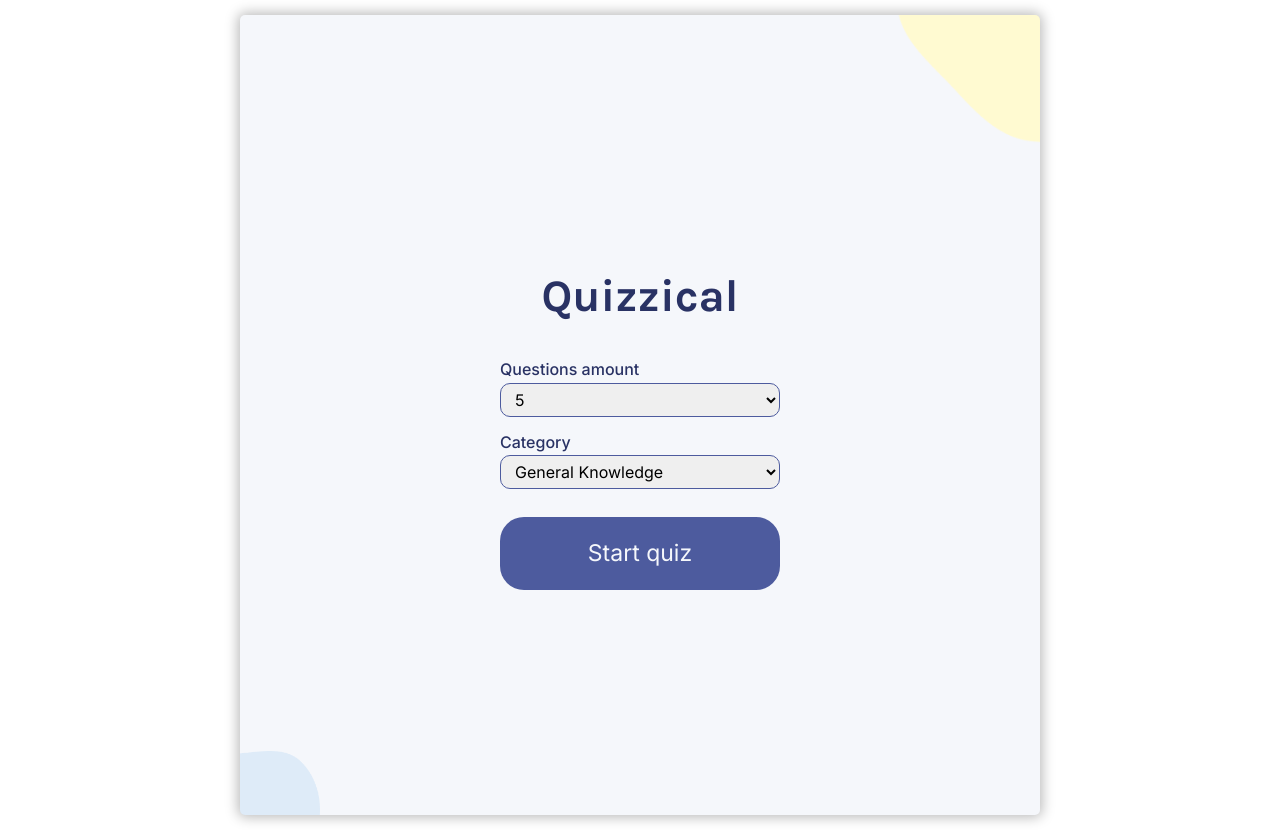
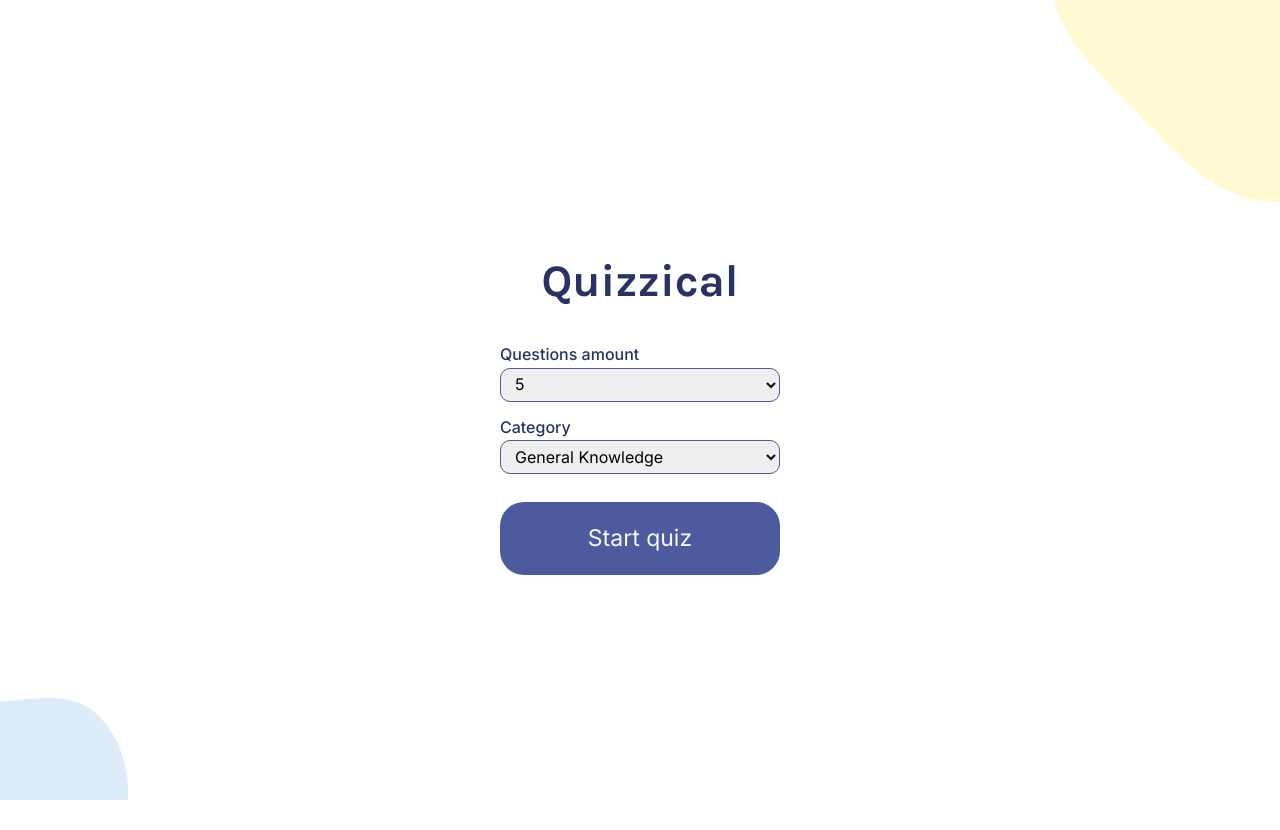
Before and after one commit to marcin10lw/quizzical-react, a React (Create React App) app: page / in a window 1280 px wide. After the commit the page ends 800 px from the top, so only its background shows below. Built offline with nearby package versions, Linux system fonts and the light colour scheme.

Commit message:
moved styling pictures to root

```diff
--- a/src/GlobalStyle.js
+++ b/src/GlobalStyle.js
@@ -12,18 +12,14 @@ export const GlobalStyle = createGlobalStyle`
 
   body {
     font-family: "Inter", sans-serif;
-    padding: 15px;
-
-    @media (max-width: ${({ theme }) => theme.mobile}px) {
-      padding: 0;
-    }
   }
 
   #root {
-    @media (min-width: ${({ theme }) => theme.mobile}px) {
-      min-height: 100vh;
-      display: flex;
-      align-items: center;
-    }
+    height: 100vh;
+    background-image: url(${`${process.env.PUBLIC_URL}/images/blob-top.png`}),
+    url(${`${process.env.PUBLIC_URL}/images/blob-bottom.png`});
+    background-repeat: no-repeat, no-repeat;
+    background-size: 22%, 10%;
+    background-position: top right, bottom left;
   }
 `;
--- a/src/features/questions/Container/styled.js
+++ b/src/features/questions/Container/styled.js
@@ -2,17 +2,10 @@ import styled, { css } from "styled-components";
 
 export const Container = styled.div`
   max-width: 800px;
-  min-height: 100vh;
   width: 100%;
-  border-radius: 5px;
+  height: 100%;
   margin: 0 auto;
-  box-shadow: 0px 0px 13px 2px #b8b8b8;
-  background-image: url(${`${process.env.PUBLIC_URL}/images/blob-top.png`}),
-    url(${`${process.env.PUBLIC_URL}/images/blob-bottom.png`});
-  background-repeat: no-repeat, no-repeat;
-  background-size: 22%, 10%;
-  background-position: top right, bottom left;
-  background-color: ${({ theme }) => theme.colors.white};
+  background-color: transparent;
   display: flex;
   align-items: center;
   justify-content: center;
@@ -25,8 +18,8 @@ export const Container = styled.div`
     (!started || status) &&
     css`
       @media (max-width: ${({ theme }) => theme.mobile}px) {
-        height: 100vh;
-        min-height: auto;
+        /* height: 100vh;
+        min-height: auto; */
       }
     `}
 `;
```
